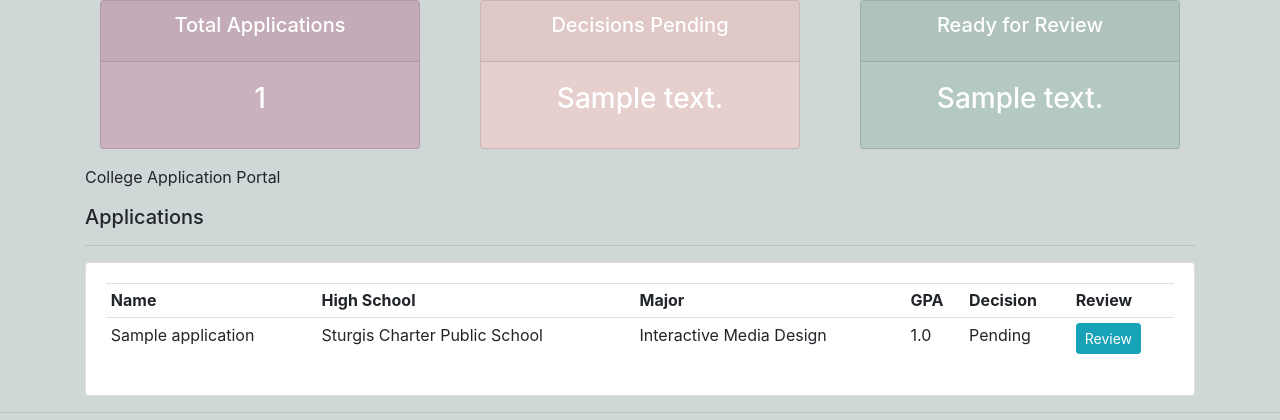
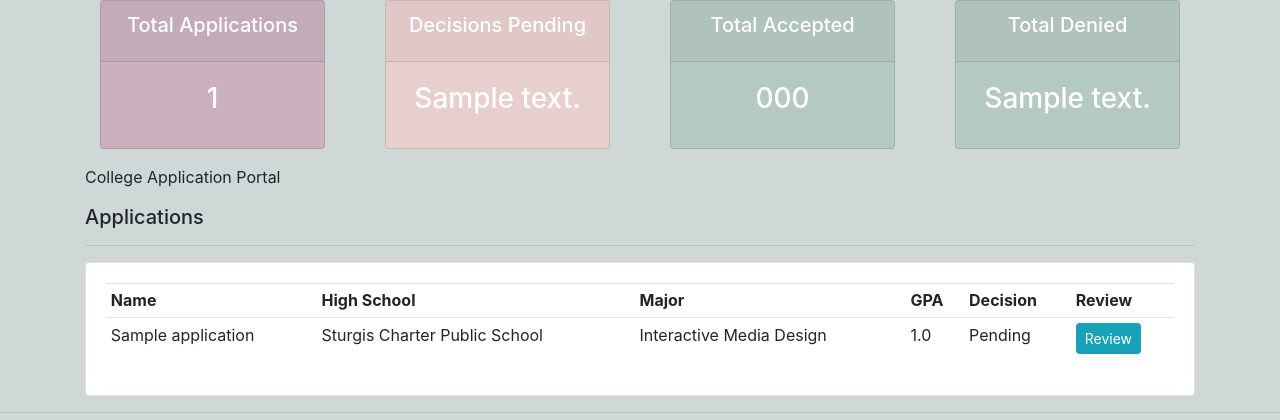
Before and after one commit to saiken86807/college-application-portal, a Django app: template appStatus/templates/appStatus/dashboard.html in a window 1280 px wide. Shown: the part 56-476 px from the top of the page. Run offline with Django 3.2, Linux system fonts and the light colour scheme; tables that the repository leaves empty hold one stand-in row (values such as "Sample post"); the template is opened without the code that fills it: values that come from a table or form of the project are taken from there, most other values are stand-ins (such as "Sample title", 1, 10 or a date in 2020); some libraries are stand-ins or nearby versions.

Commit message:
added a 4th tile for decisions to display

```diff
--- a/appStatus/templates/appStatus/status.html
+++ b/appStatus/templates/appStatus/status.html
@@ -30,10 +30,22 @@
         <div class="col-md">
             <div class="card text-center text-white  mb-3" id="ready_review">
                 <div class="card-header">
-                    <h5 class="card-title">Ready for Review</h5>
+                    <h5 class="card-title">Total Accepted</h5>
                 </div>
                 <div class="card-body">
-                    <h3 class="card-title">{{ready_review}}</h3>
+                    <h3 class="card-title">{{decision_accepted}}</h3>
+                </div>
+            </div>
+        </div>
+    </div>
+    <div class="col">
+        <div class="col-md">
+            <div class="card text-center text-white  mb-3" id="ready_review">
+                <div class="card-header">
+                    <h5 class="card-title">Total Denied</h5>
+                </div>
+                <div class="card-body">
+                    <h3 class="card-title">{{decision_deny}}</h3>
                 </div>
             </div>
         </div>
```
